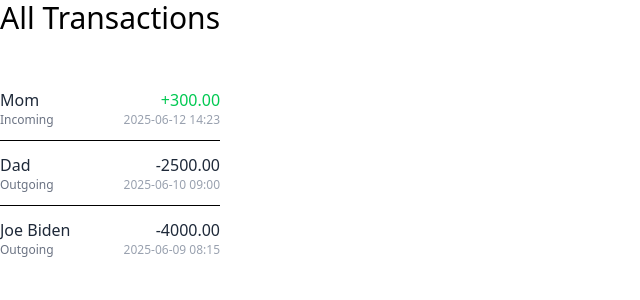
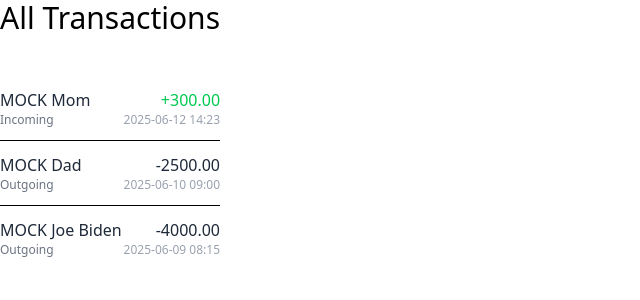
Before and after one commit to salt-community/jfs-2025-03-31-novabank-ab, a React (Vite) app in the folder frontend/: page /transactions in a window 1280 px wide. Shown: the top 300 px of the page, without its empty margins (0-640 px from the left). Built offline with nearby package versions, Linux system fonts and the light colour scheme; no server answers.

Commit message:
Ref:  extracted transaction logic to API, hooks and types folders

```diff
--- /dev/null
+++ b/frontend/public/mocks/transactions.json
@@ -0,0 +1,23 @@
+[
+  {
+    "id": "1",
+    "name": "MOCK Mom",
+    "category": "Incoming",
+    "amount": 300,
+    "time": "2025-06-12 14:23"
+  },
+  {
+    "id": "2",
+    "name": "MOCK Dad",
+    "category": "Outgoing",
+    "amount": -2500,
+    "time": "2025-06-10 09:00"
+  },
+  {
+    "id": "3",
+    "name": "MOCK Joe Biden",
+    "category": "Outgoing",
+    "amount": -4000,
+    "time": "2025-06-09 08:15"
+  }
+]
--- a/frontend/src/api/index.ts
+++ b/frontend/src/api/index.ts
@@ -1 +1,2 @@
 export * from './accounts'
+export * from './transactions'
--- /dev/null
+++ b/frontend/src/api/transactions.ts
@@ -0,0 +1,21 @@
+import type { Transaction } from '@/types'
+
+// TODO change this to correct URL in your own .env file
+// LATER, import the real URL like this with correct endpoint
+// const BASE_URL = import.meta.env.VITE_API_URL
+const BASE_URL = '/mocks/transactions.json'
+
+export async function getTransactions(
+  token: string,
+): Promise<Array<Transaction>> {
+  const res = await fetch(BASE_URL, {
+    method: 'GET',
+    headers: {
+      Authorization: `Bearer ${token}`,
+      'Content-Type': 'application/json',
+    },
+  })
+
+  if (!res.ok) throw new Error('Failed to fetch transactions')
+  return res.json()
+}
--- a/frontend/src/hooks/index.ts
+++ b/frontend/src/hooks/index.ts
@@ -1 +1,2 @@
 export * from './useAccounts'
+export * from './useTransactions'
--- /dev/null
+++ b/frontend/src/hooks/useTransactions.tsx
@@ -0,0 +1,28 @@
+import { useQuery } from '@tanstack/react-query'
+// import { useAuth } from '@clerk/clerk-react'
+import type { Transaction } from '@/types'
+import { getTransactions } from '@/api'
+
+export function useTransactions() {
+  return useQuery<Array<Transaction>>({
+    queryKey: ['transactions'],
+    queryFn: async () => {
+      const token = 'MOCK_TEST_TOKEN'
+      return getTransactions(token)
+    },
+  })
+}
+
+// Prepared for the real call later on
+
+// export function useTransactions() {
+//   const { getToken } = useAuth()
+
+//   return useQuery<Array<Transaction>>({
+//     queryKey: ['transactions'],
+//     queryFn: async () => {
+//       const token = await getToken()
+//       return getTransactions(token)
+//     },
+//   })
+// }
--- a/frontend/src/pages/transactionsPage/TransactionsPage.tsx
+++ b/frontend/src/pages/transactionsPage/TransactionsPage.tsx
@@ -1,57 +1,13 @@
-import { useQuery } from '@tanstack/react-query'
+import type { Transaction } from '@/types'
 import TransactionItem from '@/components/generic/TransactionItem'
-
-type Transaction = {
-  id: string;
-  name: string
-  category: string
-  amount: number
-  time: string
-}
-
-async function fetchTransactions(): Promise<Array<Transaction>> {
-  return new Promise((resolve) => {
-    setTimeout(() => {
-      resolve([
-        {
-          id: '1',
-          name: 'Mom',
-          category: 'Incoming',
-          amount: 300,
-          time: '2025-06-12 14:23',
-        },
-        {
-          id: '2',
-          name: 'Dad',
-          category: 'Outgoing',
-          amount: -2500,
-          time: '2025-06-10 09:00',
-        },
-        {
-          id: '3',
-          name: 'Joe Biden',
-          category: 'Outgoing',
-          amount: -4000,
-          time: '2025-06-09 08:15',
-        },
-      ])
-    })
-  })
-}
+import { useTransactions } from '@/hooks'
 
 export default function TransactionsPage() {
-  const {
-    data: transactions = [],
-    isLoading,
-    isError
-  } = useQuery<Array<Transaction>>({
-    queryKey: ['transactions'],
-    queryFn: fetchTransactions,
-  })
+  const { data: transactions = [], isLoading, isError } = useTransactions()
 
-  if (isLoading) return <div className="p-8">Loading</div>
+  if (isLoading) return <div className="p-8">Loading transactions...</div>
   if (isError)
-    return <div className="p-8 text-red-500">Error loading transactions</div>
+    return <div className="p-8 text-red-500">Failed loading transactions</div>
 
   return (
     <div className=" mx-auto">
@@ -60,7 +16,7 @@ export default function TransactionsPage() {
         {transactions.length === 0 ? (
           <div className="p-4 text-gray-500">No transactions found</div>
         ) : (
-          transactions.map((tx) => (
+          transactions.map((tx: Transaction) => (
             <TransactionItem
               key={tx.id}
               name={tx.name}
--- a/frontend/src/types/index.ts
+++ b/frontend/src/types/index.ts
@@ -1 +1,2 @@
 export * from './account'
+export * from './transaction'
```
Also changed, not shown: frontend/src/types/transaction.ts (added, +7 -0 lines).
